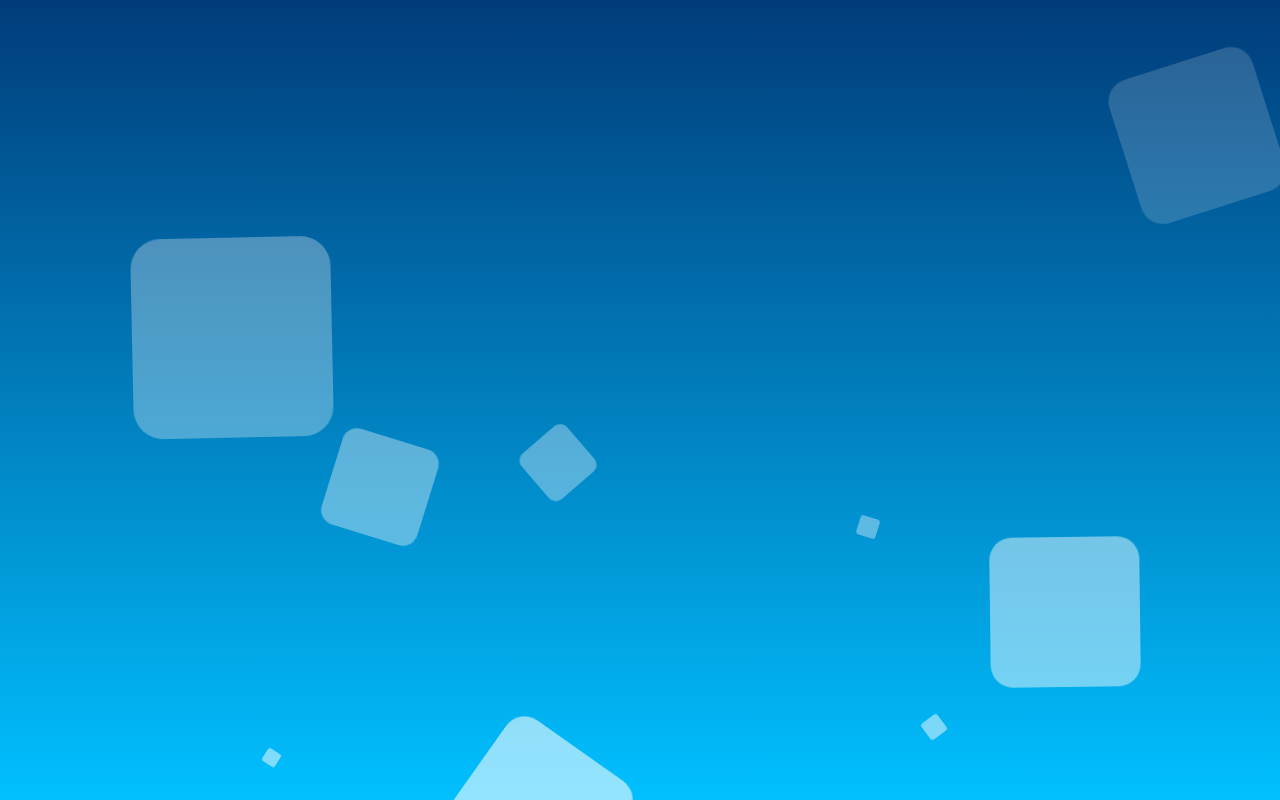
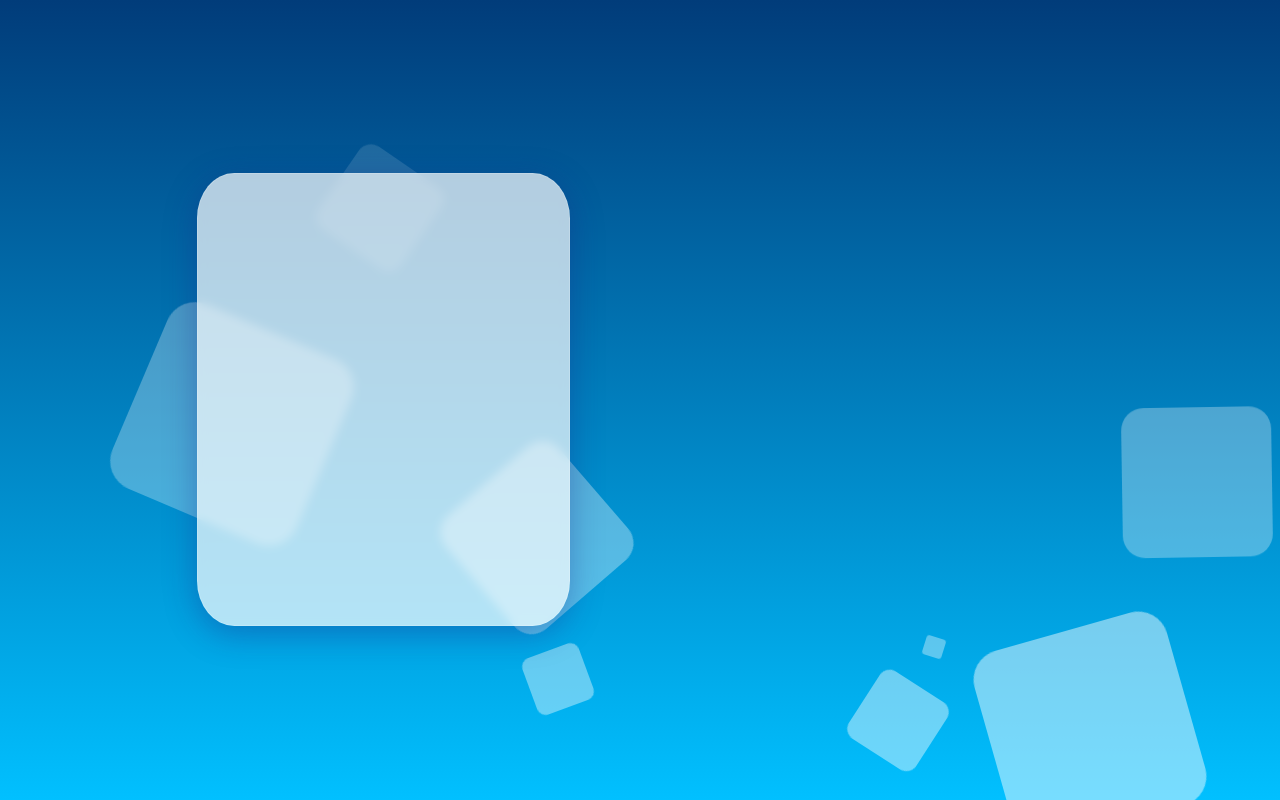
Before and after one commit to dominik-sek/portfolio_old, a React (Create React App) app: page / in a window 1280 px wide. Built offline with nearby package versions, Linux system fonts and the light colour scheme.

Commit message:
added Home Component

```diff
--- a/src/App.js
+++ b/src/App.js
@@ -14,10 +14,12 @@ function App() {
     <AnimatedBackground/>
     <Navbar/>
     <Routes>
-      <Route path="/" element={<Home />} />
+      <Route exact path="/" element={<Home />} />
+      <Route path="/home" element={<Home />} />
       <Route path="/about" element={<About />} />
       <Route path="/contact" element={<Contact />} />
       <Route path="/projects" element={<Projects />} />
+      <Route path="*" element={<div>oops</div>} />
     </Routes>
     </>
   );
--- a/src/Components/AnimatedBackground.js
+++ b/src/Components/AnimatedBackground.js
@@ -60,8 +60,8 @@ const Body = styled.div`
         width: 20px;
         height: 20px;
         background: rgba(255, 255, 255, 0.6);
-        animation: ${flowUpwards} 20s linear infinite;
-        bottom: -15%;
+        animation: ${flowUpwards} 10s linear infinite;
+        bottom: -30%;
         border-radius:15%;
     }
 
@@ -69,75 +69,72 @@ const Body = styled.div`
         left: 25%;
         width: 100px;
         height: 100px;
-        animation-delay: 0s;
     }
 
     & .squares li:nth-child(2){
         left: 10%;
         width: 200px;
         height: 200px;
-        animation-delay: 2s;
-        animation-duration: 12s;
+        animation-duration: 15s;
     }
 
     & .squares li:nth-child(3){
         left: 70%;
         width: 20px;
         height: 20px;
-        animation-delay: 4s;
+        animation-duration: 20s;
+
     }
 
     & .squares li:nth-child(4){
         left: 40%;
         width: 60px;
         height: 60px;
-        animation-delay: 0s;
-        animation-duration: 18s;
+        animation-duration: 23s;
     }
 
     & .squares li:nth-child(5){
         left: 65%;
-        width: 20px;
-        height: 20px;
-        animation-delay: 0s;
+        width: 80px;
+        height: 80px;
+        animation-duration: 27s;
+
     }
 
     & .squares li:nth-child(6){
         left: 75%;
-        width: 150px;
-        height: 150px;
-        animation-delay: 3s;
+        width: 200px;
+        height: 200px;
+        animation-duration: 35s;
+
     }
 
     & .squares li:nth-child(7){
         left: 35%;
         width: 150px;
         height: 150px;
-        animation-delay: 7s;
+        animation-duration: 18s;
     }
 
     & .squares li:nth-child(8){
         left: 50%;
         width: 25px;
         height: 25px;
-        animation-delay: 15s;
-        animation-duration: 45s;
+        animation-duration: 50s;
     }
 
     & .squares li:nth-child(9){
         left: 20%;
         width: 15px;
         height: 15px;
-        animation-delay: 2s;
-        animation-duration: 35s;
+        animation-duration: 40s;
     }
 
     & .squares li:nth-child(10){
         left: 85%;
         width: 150px;
         height: 150px;
-        animation-delay: 0s;
-        animation-duration: 11s;
+        animation-duration: 16s;
     }
 
 }
--- a/src/Screens/Home.js
+++ b/src/Screens/Home.js
@@ -1,7 +1,54 @@
+import styled, { keyframes } from "styled-components"
 export default function Home(params) {
-    return(
-        <>
+    return (
+        <Container>
+            <HomeBody>
+               {/* <img src={"https://cdn1.i-scmp.com/sites/default/files/styles/1200x800/public/images/methode/2017/04/06/0a2ae706-1a94-11e7-b4ed-ac719e54b474_1280x720_145124.jpg?itok=1PDxSxTA"}></img> */}
 
-        </>
+            </HomeBody>
+        </Container>
     )
 };
+
+const moveIn = keyframes`
+    0%{
+        transform: translateX(-150%) rotate(0);
+        opacity: 0.4;
+    }
+    65%{
+        transform: translateX(10%) rotate(0);
+        opacity: 1;
+    }
+    100%{
+        transform: translateX(0) rotate(0);
+    }
+`
+const HomeBody = styled.div`
+    position:relative;
+    border-radius:10%;
+    width:25%;
+    height:50%;
+    z-index:999;
+    left:-20%;
+    padding:2%;
+    background: rgba( 255, 255, 255, 0.70 );
+    box-shadow: 0 8px 32px 0 rgba( 31, 38, 135, 0.37 );
+    backdrop-filter: blur( 5px );
+    border: 1px solid rgba( 255, 255, 255, 0.18 );
+    animation: ${moveIn} 1s ease-in-out;
+    display:flex;
+    justify-content:center;
+    align-items:center;
+    & img{
+        width:75%;
+    }
+
+`
+const Container = styled.div`
+    display:flex;
+    position:absolute;
+    justify-content: center;
+    align-items:center;
+    width:100%;
+    height:100%;
+`
```
